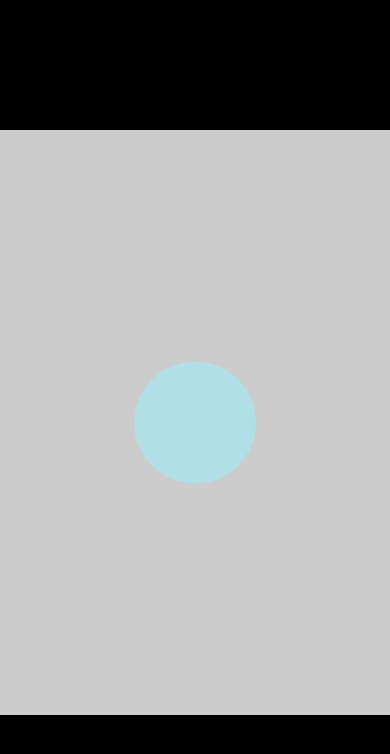
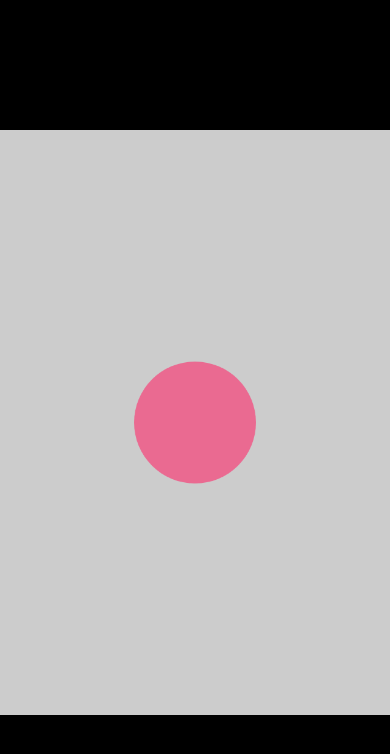
Before and after one commit to mariiakey/test, a plain HTML site: page www/index.html in a window 390 px wide. Drawn offline with Linux system fonts and the light colour scheme; some packages are replaced by stand-ins of ours.

Commit message:
change color

```diff
--- a/www/index.html
+++ b/www/index.html
@@ -41,7 +41,7 @@ frame.on("ready", function() {
 
 	// put your code here (you can delete this code)
 
-  var c= new zim.Circle(100, "powderblue");
+  var c= new zim.Circle(100, "#ea6a91");
   stage.addChild(c);
   zim.centerReg(c,stage);
 
```
